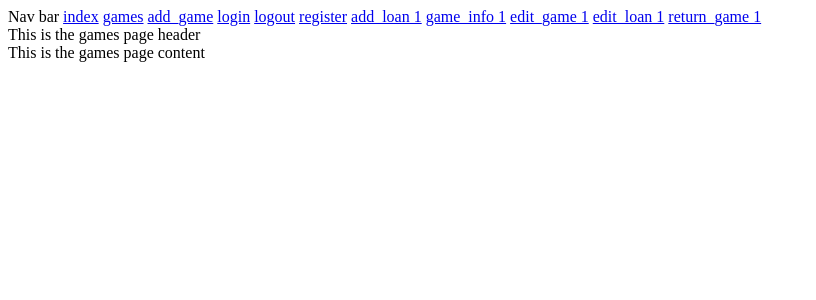
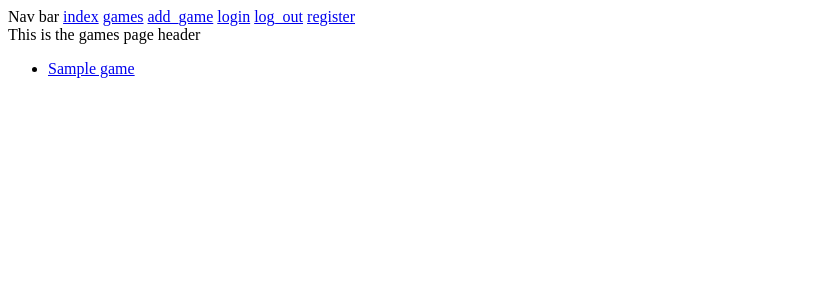
Before and after one commit to teemu-mjr/board-game, a Django app: template board_games/templates/board_games/games.html in a window 1280 px wide. Shown: the top 300 px of the page, without its empty margins (0-816 px from the left). Run offline with Django 3.2, Linux system fonts and the light colour scheme; the template is opened without the code that fills it: most values are stand-ins (such as "Sample title", 1, 10 or a date in 2020).

Commit message:
login and logout works with custom templates

```diff
--- a/board_games/forms.py
+++ b/board_games/forms.py
@@ -6,7 +6,7 @@ from .models import BoardGame, GameLoan
 class GameForm(forms.ModelForm):
     class Meta:
         model = BoardGame
-        fields = ['game', 'genre', 'year_published', 'owner']
+        fields = ['game', 'genre', 'year_published']
         labels = {'game': 'Game', 'genre': 'Genre',
                   'year_published': 'Year Published'}
 
--- a/board_games/templates/board_games/base.html
+++ b/board_games/templates/board_games/base.html
@@ -15,13 +15,8 @@
         <a href={% url 'board_games:games' %}>games</a>
         <a href={% url 'board_games:add_game' %}>add_game</a>
         <a href={% url 'users:login' %}>login</a>
-        <a href={% url 'users:logout' %}>logout</a>
+        <a href={% url 'users:log_out' %}>log_out</a>
         <a href={% url 'users:register' %}>register</a>
-        <a href={% url 'board_games:add_loan' 1 %}>add_loan 1</a>
-        <a href={% url 'board_games:game_info' 1 %}>game_info 1</a>
-        <a href={% url 'board_games:edit_game' 1 %}>edit_game 1</a>
-        <a href={% url 'board_games:edit_loan' 1 %}>edit_loan 1</a>
-        <a href={% url 'board_games:return_game' 1 %}>return_game 1</a>
     </nav>
     <main>
         <div>
--- a/board_games/templates/board_games/games.html
+++ b/board_games/templates/board_games/games.html
@@ -4,5 +4,15 @@ This is the games page header
 {% endblock page_header %}
 
 {% block content %}
-This is the games page content
+
+<ul>
+    {% for game in games %}
+    <li>
+        <a href={% url 'board_games:game_info' game.id %}>{{game}}</a>
+    </li>
+    {% empty %}
+    <li>No games :(</li>
+    {% endfor %}
+
+</ul>
 {% endblock content %}
--- a/board_games/views.py
+++ b/board_games/views.py
@@ -19,7 +19,7 @@ def games(request):
     return render(request, "board_games/games.html", context)
 
 
-def game_info(request):
+def game_info(request, game_id):
     """TODO Shows information about given game"""
     return render(request, "board_games/game_info.html")
 
--- a/users/urls.py
+++ b/users/urls.py
@@ -4,10 +4,10 @@ from . import views
 app_name = "users"
 
 urlpatterns = [
-    # Custom login url
-    path("login/", views.log_in, name="login"),
+    # Include default auth urls.
+    path('', include('django.contrib.auth.urls')),
     # Custom logout url
-    path("logout/", views.log_out, name="logout"),
+    path("log_out/", views.log_out, name="log_out"),
     # Registering a new user
     path("register/", views.register, name="register"),
 ]
```
Also changed, not shown: board_games/templates/board_games/add_game.html (+7 -1 lines), users/templates/registration/login.html (added, +22 -0 lines), users/templates/registration/register.html (added, +14 -0 lines), users/templates/users/login.html (deleted, +0 -14 lines), users/templates/users/register.html (deleted, +0 -14 lines), users/views.py (+3 -20 lines), db.sqlite3, users/templates/registration/logout.html (renamed from users/templates/users/logout.html).
